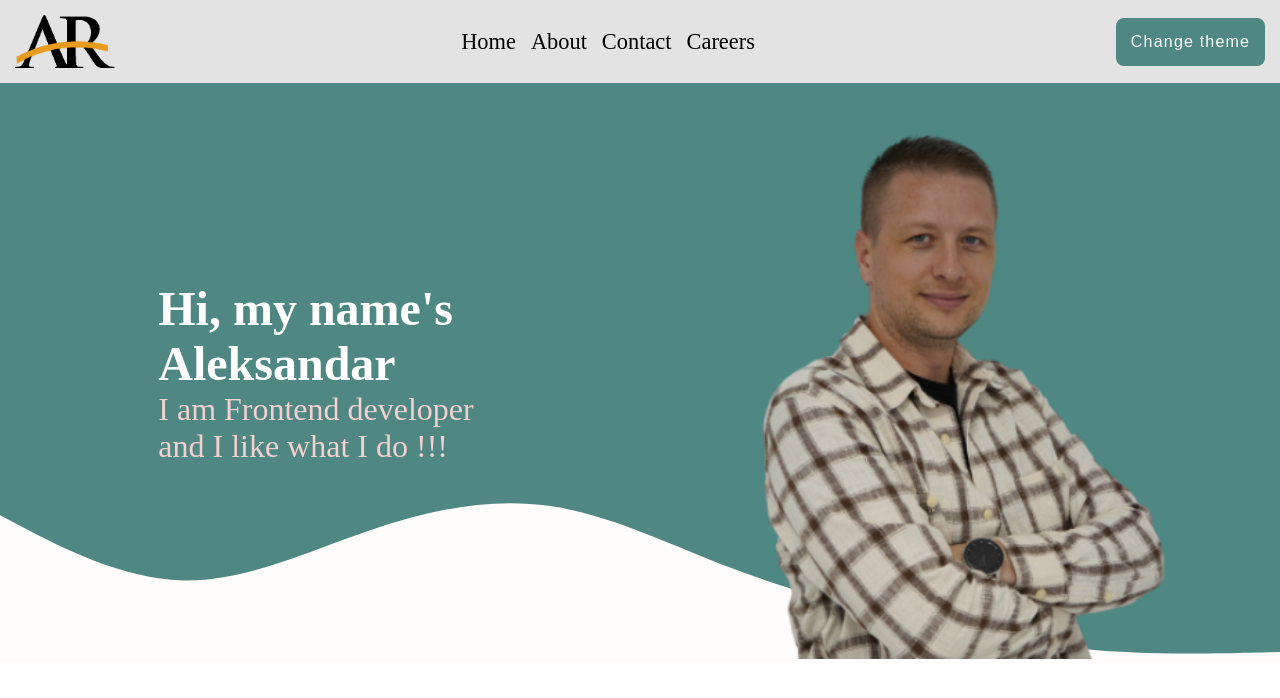
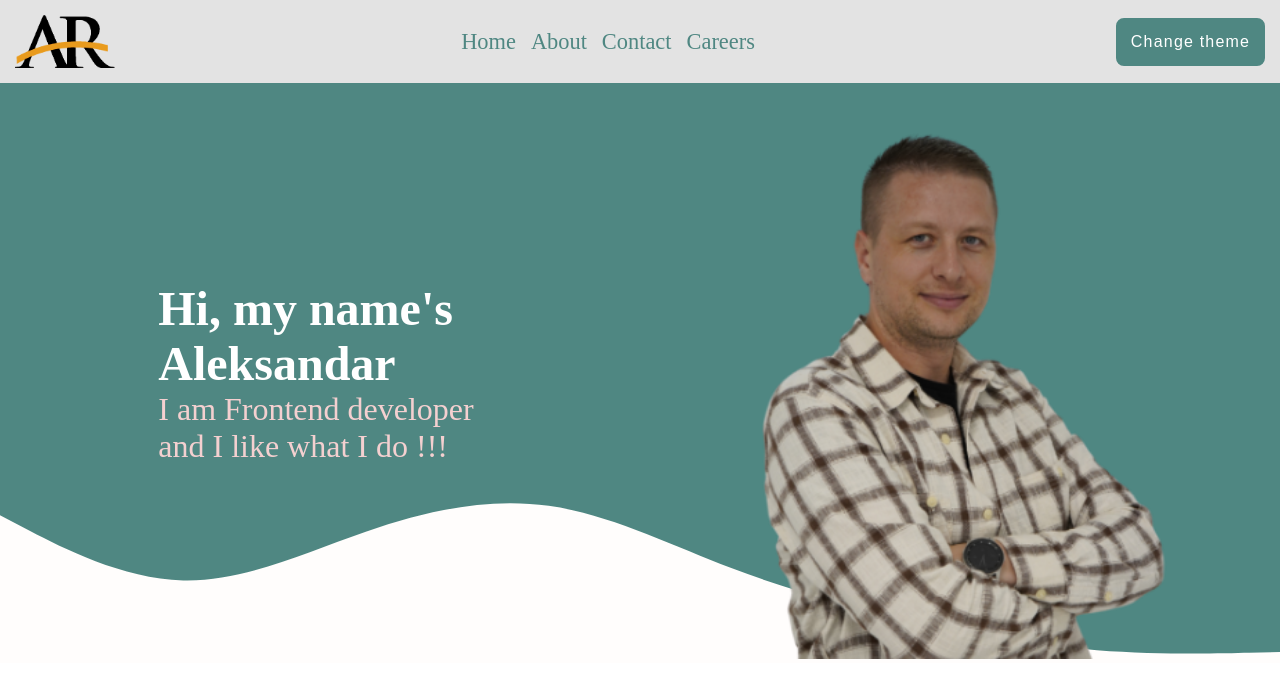
Before and after one commit to jimmyatv/vueStarter, a Vue app: page / in a window 1280 px wide. Shown: the top 698 px of the page. Built offline with nearby package versions, Linux system fonts and the light colour scheme.

Commit message:
direct class adding

```diff
--- a/package.json
+++ b/package.json
@@ -9,6 +9,7 @@
   },
   "dependencies": {
     "core-js": "^3.8.3",
+    "oh-vue-icons": "^1.0.0-rc3",
     "vue": "^3.2.13"
   },
   "devDependencies": {
--- a/src/components/MainNavbar.vue
+++ b/src/components/MainNavbar.vue
@@ -1,13 +1,15 @@
 <template>
-    <nav :class="[darkTheme ? 'darkTheme-isActive' : '']">
+    <nav :class="[darkTheme ? 'isActive' : '']">
       <img :src="logo" alt="">
       <ul>
         <li v-for="(page, idx) in pagesData" :key="idx">
-          <a :href="page.link">{{page.name}}</a>
+          <a
+          :class="[darkTheme ? 'isActive' : '']"
+          :href="page.url">{{page.name}}</a>
         </li>
       </ul>
       <button
-      :class="[darkTheme ? 'lightButton' : '']"
+      :class="[darkTheme ? 'isActive' : '']"
       @click.prevent="darkTheme = !darkTheme">Change theme</button>
     </nav>
 </template>
@@ -15,6 +17,7 @@
 <script>
 import pagesData from '@/data/pagesData';
 import logo from '@/assets/arLogo.png';
+
 
 export default {
   data() {
@@ -55,9 +58,15 @@ nav ul li a {
     font-size: 1.4rem;
     transition: .2s linear;
     cursor: pointer;
+    text-decoration: none;
+    color: #4F8782;
 }
 nav ul li a:hover {
    color: orange;
+}
+
+nav ul li a.isActive {
+  color: #fff;
 }
 
 button {
@@ -79,16 +88,18 @@ button:hover {
   transition: .2s linear;
 }
 
-.darkTheme-isActive {
-  background: #4F8782;
-  color: white;
-}
-
-.lightButton {
+button.isActive {
   background: #fff;
   color: #4F8782;
   border: 2px solid #fff;
 }
+
+nav.isActive {
+  background: #4F8782;
+  color: white;
+  border-bottom: 2px solid rgba(0, 0, 0, 0.2);
+}
+
 .lightButton:hover {
   color: #fff;
 }
```
Also changed, not shown: 1 other file (tests, documents, lock files or other folders).
